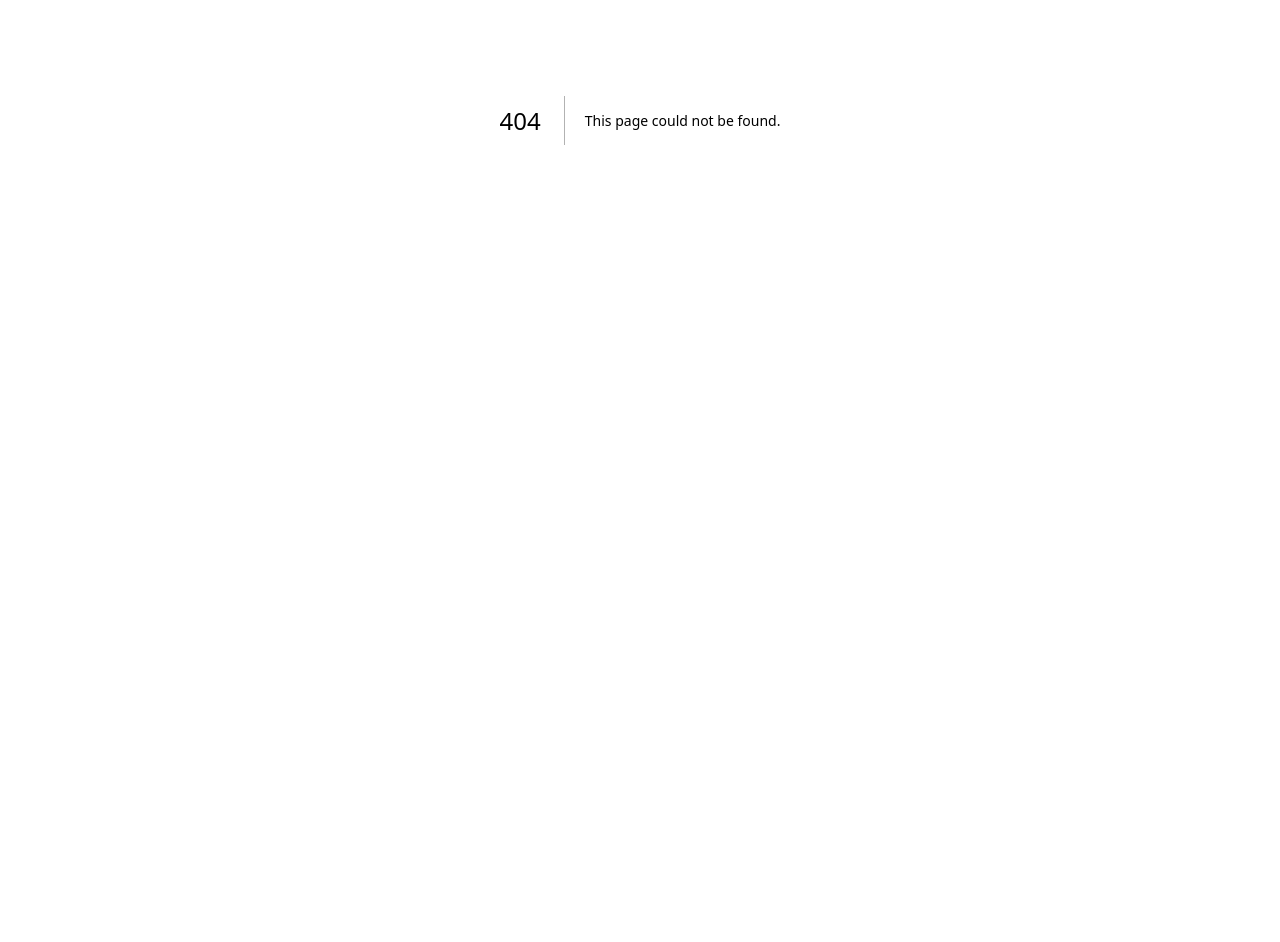
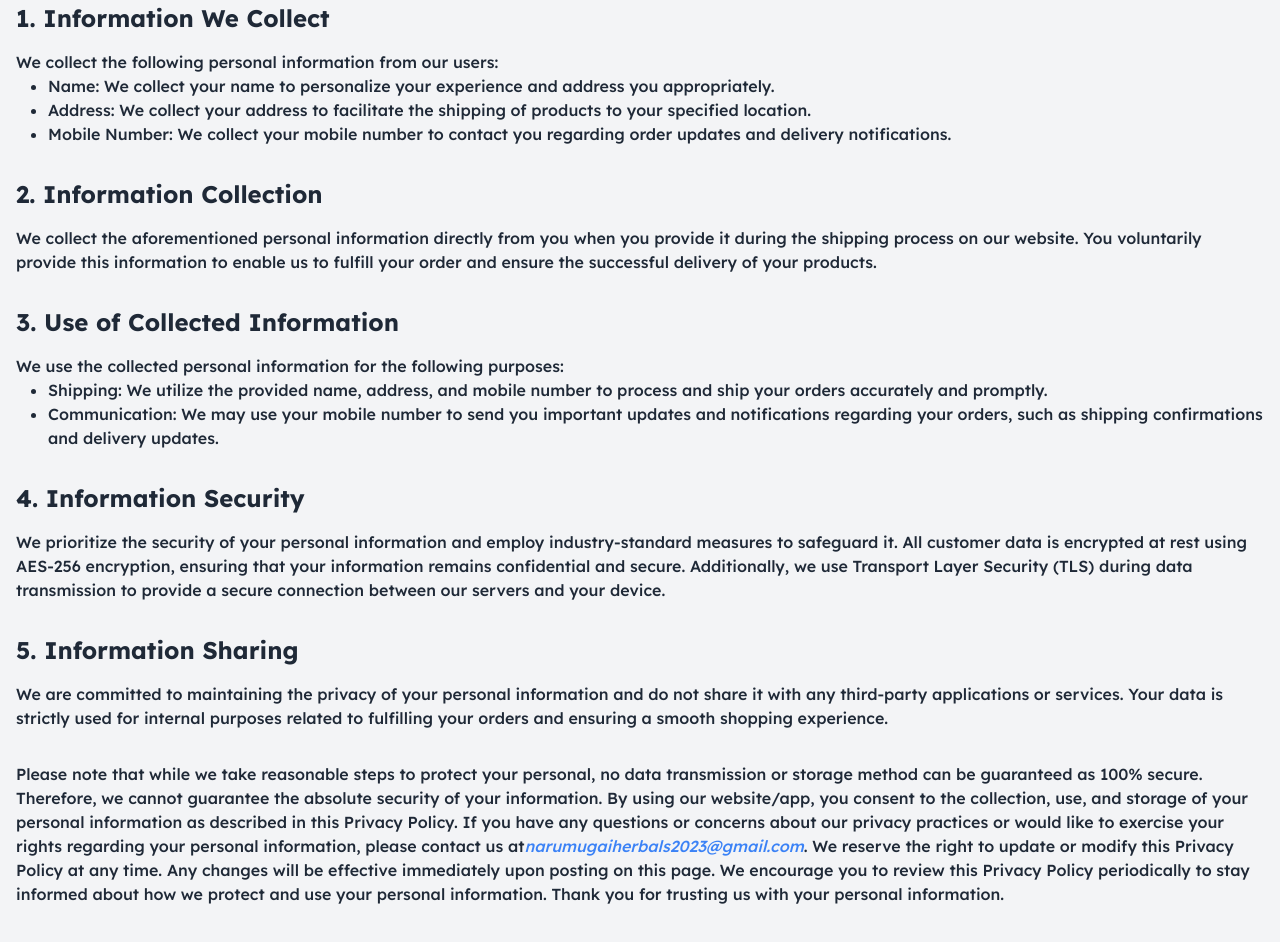
Before and after one commit to Narenkumar1234/Nilav, a Next.js app: page /privacyPolicy in a window 1280 px wide. Before the commit this address had no page. Shown: the part 280-1222 px from the top of the page. Before the commit the page ends 800 px from the top, so only its background shows below. Built offline with nearby package versions, Linux system fonts and the light colour scheme.

Commit message:
add privacy policy page

```diff
--- /dev/null
+++ b/pages/privacyPolicy.js
@@ -0,0 +1,101 @@
+import Navbar from "@/components/Navbar";
+export default function PrivacyPolicy() {
+  const currentDate = new Date();
+  return (
+    <>
+      <Navbar page="5"></Navbar>
+      <div className="bg-gray-100 text-gray-800">
+        <div className="container mx-auto px-4 py-8">
+          <h1 className="text-3xl font-bold mb-4">Privacy Policy</h1>
+          <p className="mb-4">Effective Date: {currentDate.toDateString()}</p>
+          <p className="mb-8">
+            Thank you for using our website/app. This Privacy Policy outlines
+            how we collect, use, and safeguard the personal information of our
+            users. We are committed to protecting your privacy and ensuring the
+            security of your personal information. Please read this policy
+            carefully to understand our practices regarding your personal
+            information.
+          </p>
+          <h2 className="text-2xl font-bold mb-4">1. Information We Collect</h2>
+          <div className="mb-8">
+            We collect the following personal information from our users:
+            <ul className="list-disc pl-8">
+              <li>
+                Name: We collect your name to personalize your experience and
+                address you appropriately.
+              </li>
+              <li>
+                Address: We collect your address to facilitate the shipping of
+                products to your specified location.
+              </li>
+              <li>
+                Mobile Number: We collect your mobile number to contact you
+                regarding order updates and delivery notifications.
+              </li>
+            </ul>
+          </div>
+          <h2 className="text-2xl font-bold mb-4">2. Information Collection</h2>
+          <p className="mb-8">
+            We collect the aforementioned personal information directly from you
+            when you provide it during the shipping process on our website. You
+            voluntarily provide this information to enable us to fulfill your
+            order and ensure the successful delivery of your products.
+          </p>
+          <h2 className="text-2xl font-bold mb-4">
+            3. Use of Collected Information
+          </h2>
+          <div className="mb-8">
+            We use the collected personal information for the following
+            purposes:
+            <ul className="list-disc pl-8">
+              <li>
+                Shipping: We utilize the provided name, address, and mobile
+                number to process and ship your orders accurately and promptly.
+              </li>
+              <li>
+                Communication: We may use your mobile number to send you
+                important updates and notifications regarding your orders, such
+                as shipping confirmations and delivery updates.
+              </li>
+            </ul>
+          </div>
+          <h2 className="text-2xl font-bold mb-4">4. Information Security</h2>
+          <p className="mb-8">
+            We prioritize the security of your personal information and employ
+            industry-standard measures to safeguard it. All customer data is
+            encrypted at rest using AES-256 encryption, ensuring that your
+            information remains confidential and secure. Additionally, we use
+            Transport Layer Security (TLS) during data transmission to provide a
+            secure connection between our servers and your device.
+          </p>
+          <h2 className="text-2xl font-bold mb-4">5. Information Sharing</h2>
+          <p className="mb-8">
+            We are committed to maintaining the privacy of your personal
+            information and do not share it with any third-party applications or
+            services. Your data is strictly used for internal purposes related
+            to fulfilling your orders and ensuring a smooth shopping experience.
+          </p>
+          <p className="mb-8">
+            Please note that while we take reasonable steps to protect your
+            personal, no data transmission or storage method can be guaranteed
+            as 100% secure. Therefore, we cannot guarantee the absolute security
+            of your information. By using our website/app, you consent to the
+            collection, use, and storage of your personal information as
+            described in this Privacy Policy. If you have any questions or
+            concerns about our privacy practices or would like to exercise your
+            rights regarding your personal information, please contact us at
+            <a className="text-blue-500" href="mailto:narumugaiherbals2023@gmail.com">
+              <i>narumugaiherbals2023@gmail.com</i>
+            </a>
+            . We reserve the right to update or modify this Privacy Policy at
+            any time. Any changes will be effective immediately upon posting on
+            this page. We encourage you to review this Privacy Policy
+            periodically to stay informed about how we protect and use your
+            personal information. Thank you for trusting us with your personal
+            information.
+          </p>
+        </div>
+      </div>
+    </>
+  );
+}
```
